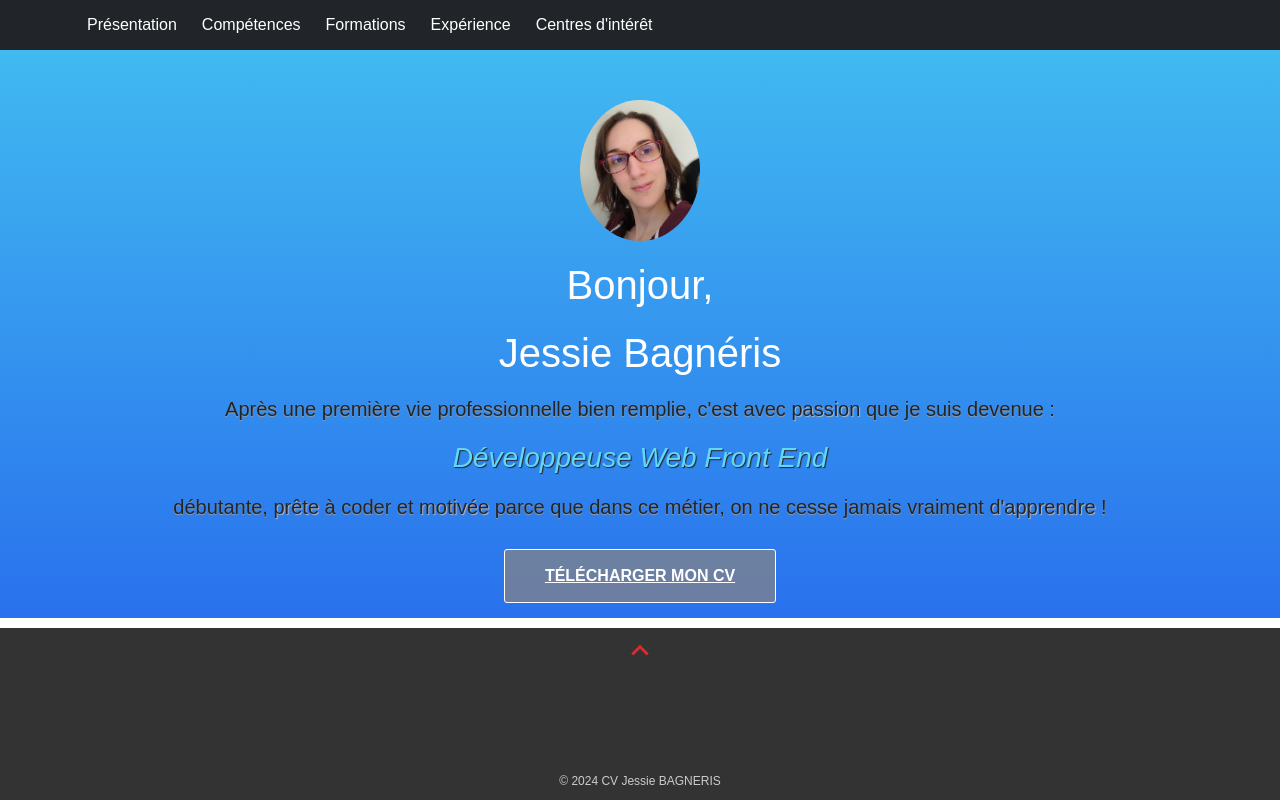
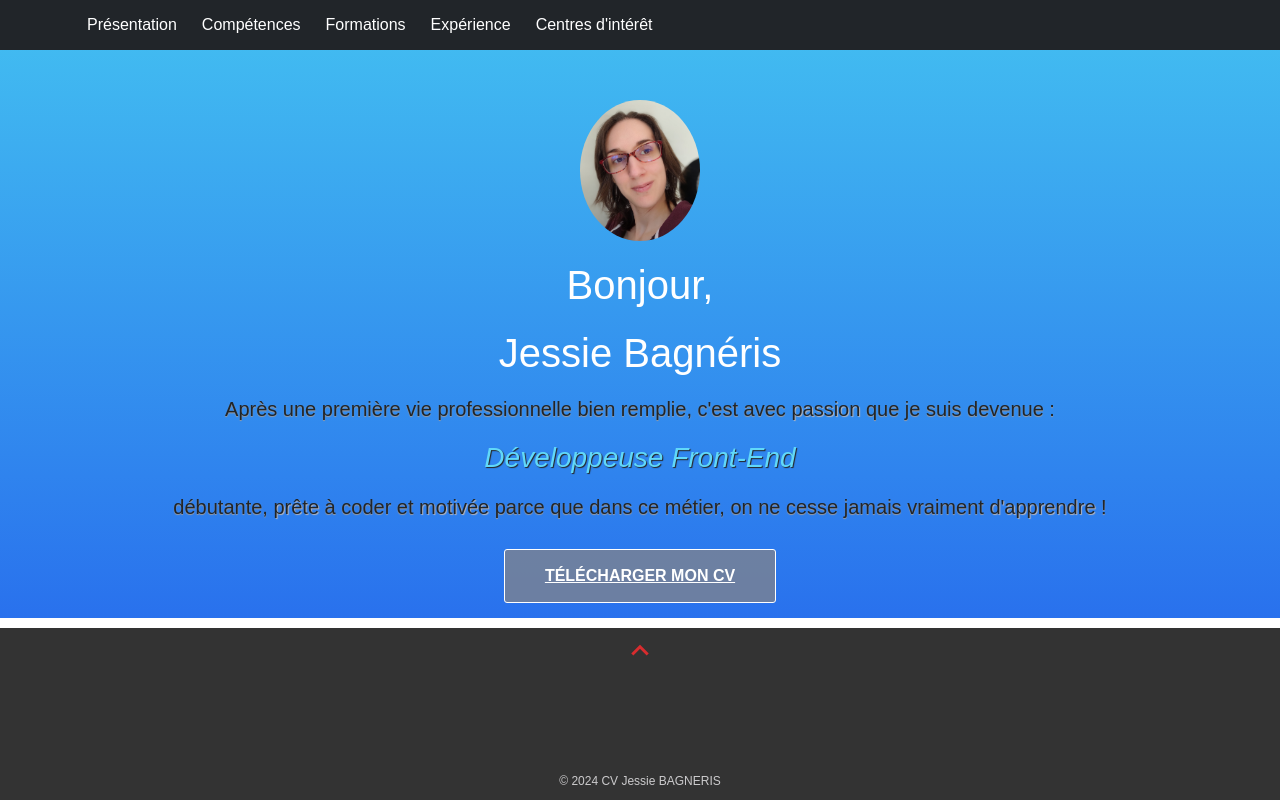
Before and after one commit to JessieB-pro/my-cv, a React (Vite) app: page /presentation in a window 1280 px wide. Built offline with nearby package versions, Linux system fonts and the light colour scheme; no server answers; a web font is replaced by a local one.

Commit message:
Presentation - Changement intitulé de poste

```diff
--- a/src/components/Presentation.jsx
+++ b/src/components/Presentation.jsx
@@ -12,7 +12,7 @@ export default function Presentation() {
                 <h1>Bonjour,</h1>
                 <h1 className='animate pulse'>Jessie Bagnéris</h1>
                 <h2>Après une première vie professionnelle bien remplie, c'est avec <span>passion</span> que je suis devenue :</h2>
-                <h3 className="animate flipInX">Développeuse Web Front End</h3>
+                <h3 className="animate flipInX">Développeuse Front-End</h3>
                 <h2>débutante, <span>prête</span> à coder et <span>motivée</span> parce que dans ce métier, on ne cesse jamais vraiment <span>d'apprendre</span> !</h2>
                 <a href={cv_Jessie_BAGNERIS} className="button1" target="_blank">Télécharger mon CV</a>
             </div>
```
Also changed, not shown: 1 other file (tests, documents, lock files or other folders).
